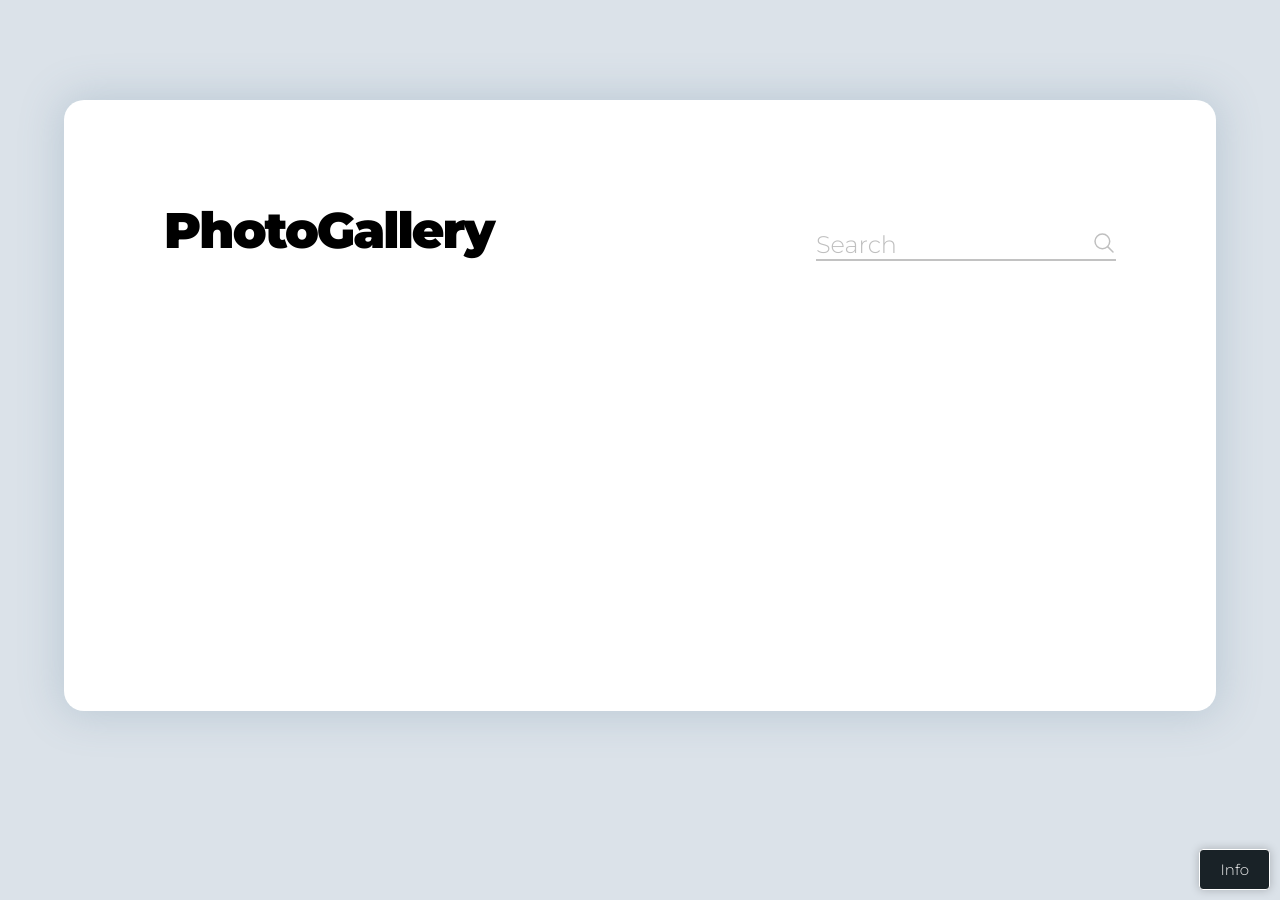
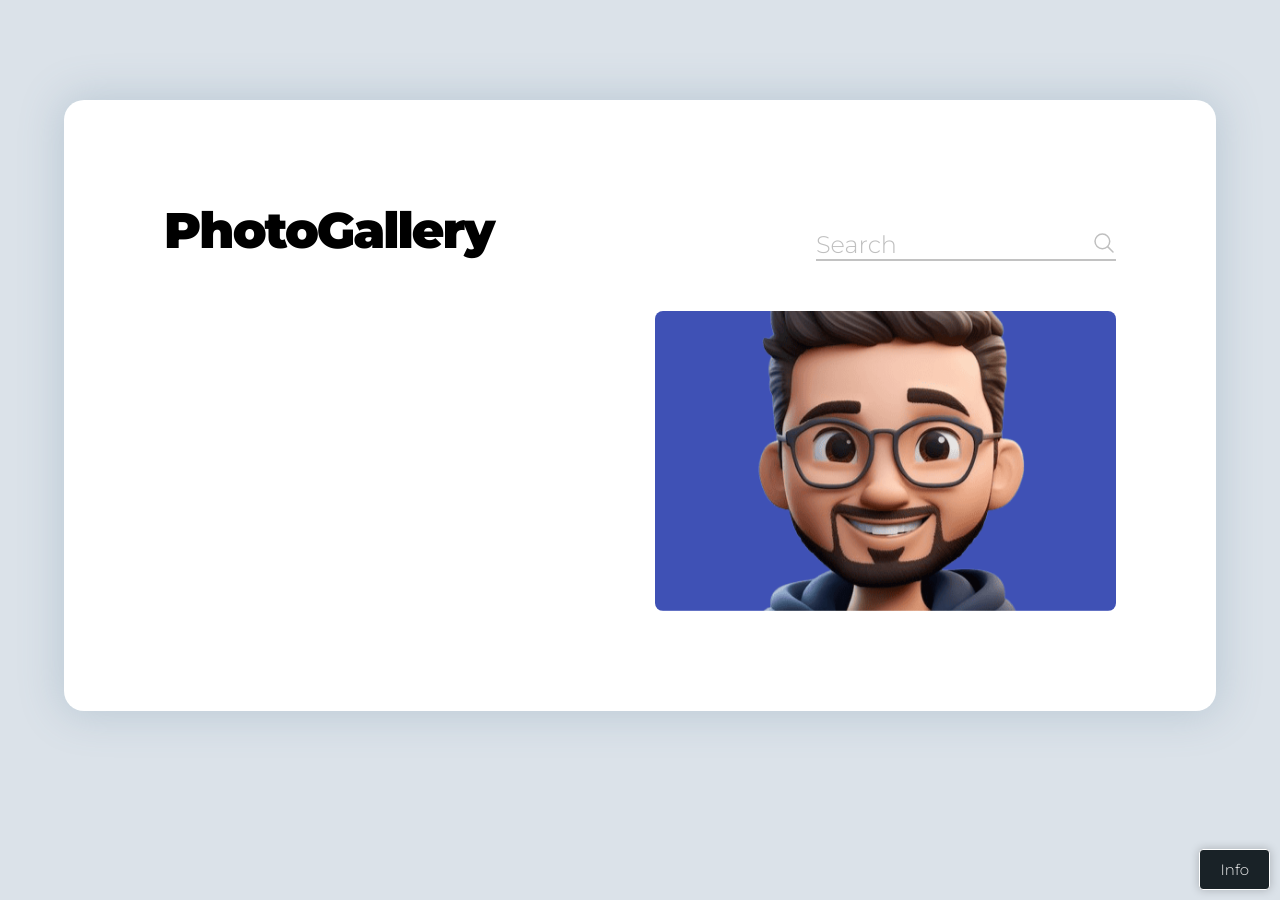
Before and after one commit to bungferry/bungferry.github.io, a Jekyll site: the page built from index.html, in a window 1280 px wide. Built offline with Jekyll 4.4.1, drawn with Linux system fonts in a browser that asks for light colours; nearby versions of some CDN libraries.

Commit message:
Update index.html

```diff
--- a/index.html
+++ b/index.html
@@ -16,7 +17,10 @@
       {% assign images = site.static_files | where_exp: "file", "file.path contains 'assets/images/'" %}
       {% for image in images %}
         <div class="item">
-      <img src="{{ image.path | relative_url }}" alt="Foto {{ forloop.index }}">
+          <a href="{{ image.path | relative_url }}">
+            <img data-src="{{ image.path | relative_url }}" alt="Foto {{ forloop.index }}">
+            <h3>Photo {{ forloop.index }}</h3>
+          </a>
         </div>
       {% endfor %}
     </div>
```
Also changed, not shown: other parts of index.html (+1 -0 lines). Lines whose indentation alone changed are shown as unchanged.
